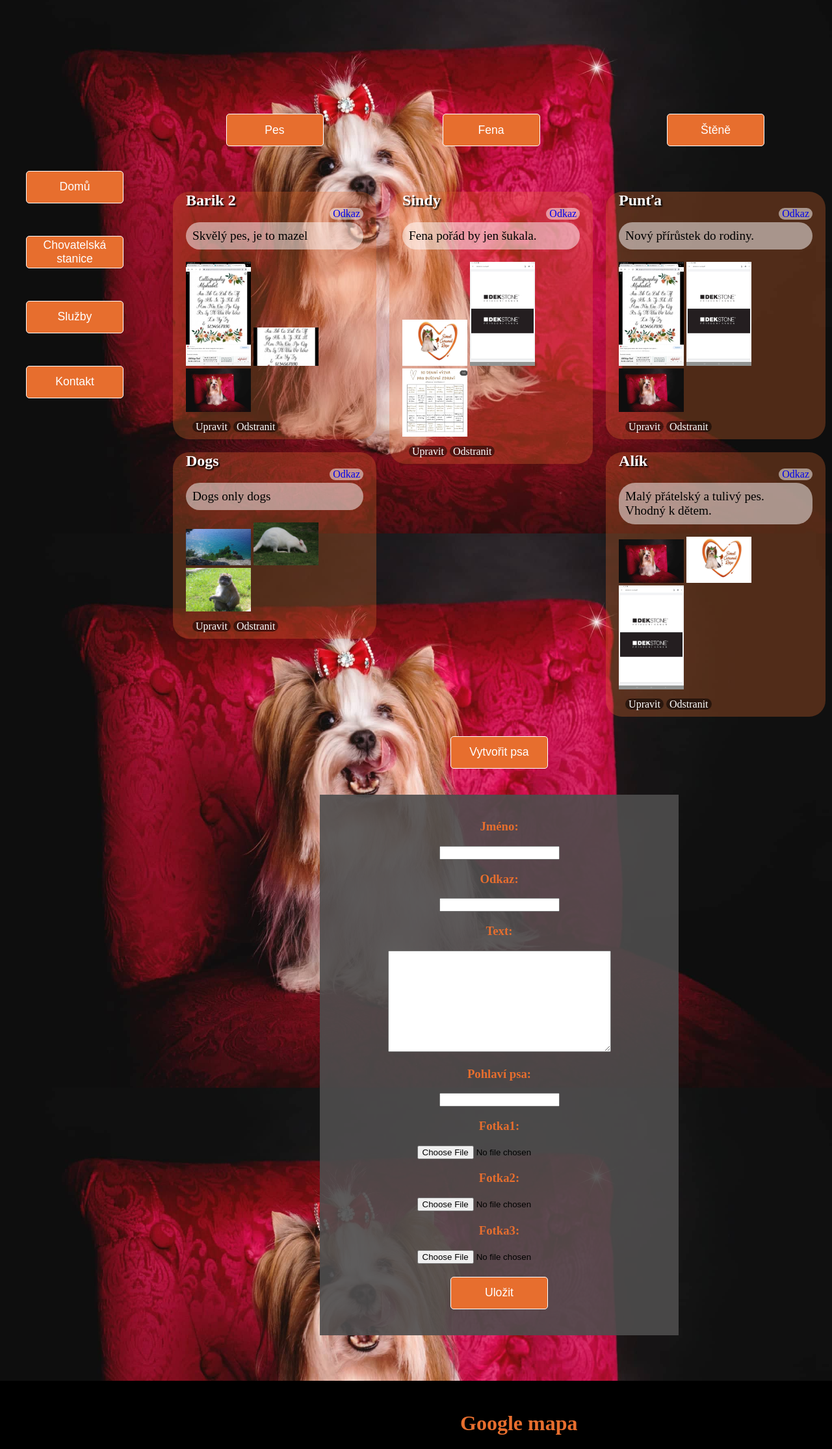
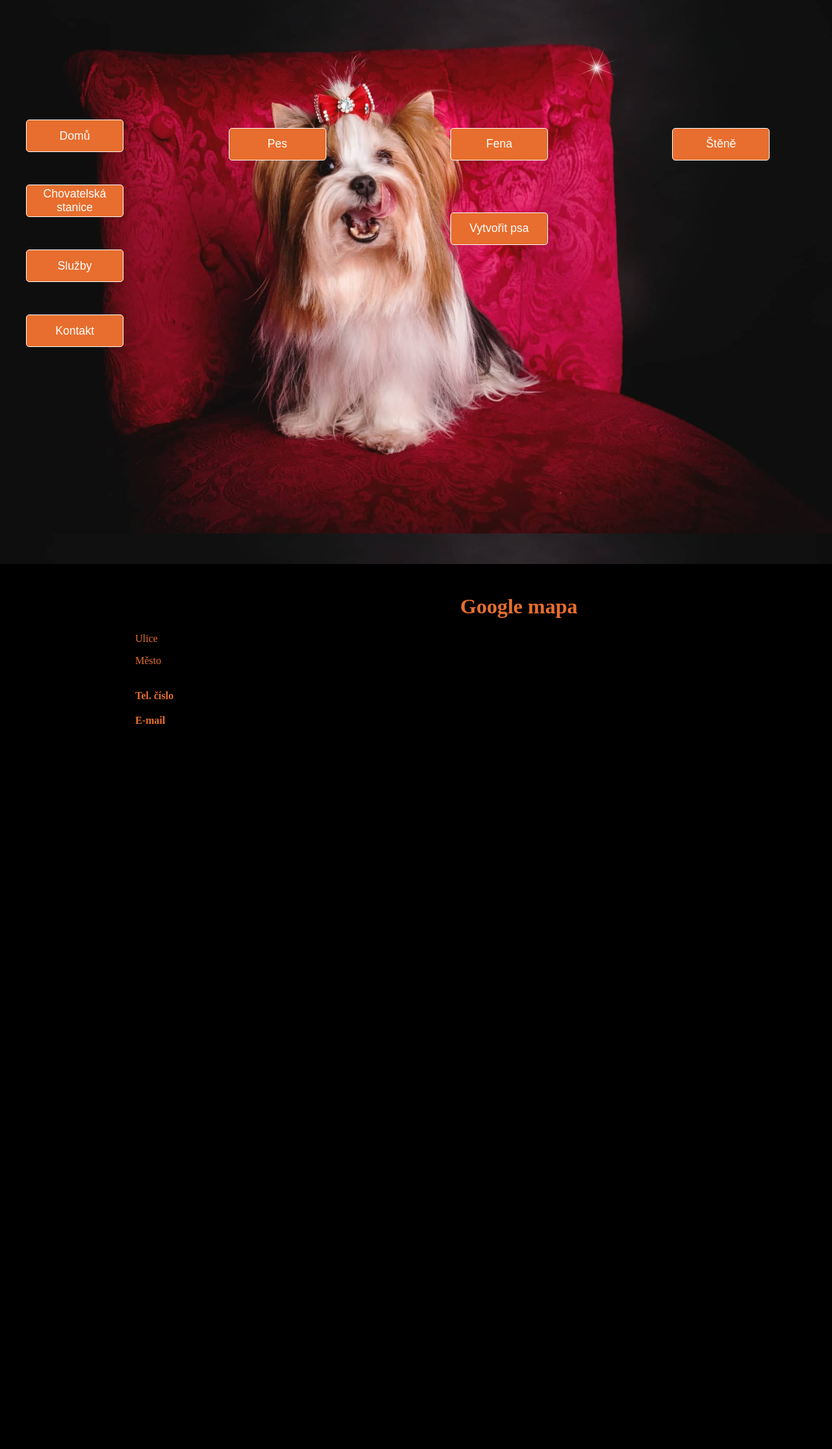
Before and after one commit to KvetoslavPrikryl/Sweet_caramel_rose_DJANGO, a Django app: page /chovatelska_stanice in a window 1280 px wide. Shown: the part 32-2262 px from the top of the page at 65% size. After the commit the page ends 1146 px from the top, so only its background shows below. Run offline with Django 4.2, Linux system fonts and the light colour scheme; a user stored in the database is signed in; data comes from the database, SQL or seed files in the repository; both versions use the stored data as it was after the commit; a map, chart or similar area stays blank; grey boxes are pictures that could not be loaded.

Commit message:
created buttons show and hide on kennel.html and service.html

```diff
--- a/backend/static/Scripts/base.js
+++ b/backend/static/Scripts/base.js
@@ -1,6 +1,12 @@
 function hamburger(){
     $("#hamburger").click(function(){
-        $(".nav").addClass("active").removeClass("nav")
+        if ($(this).childern("nav")){
+            $(".nav").addClass("active").removeClass("nav")
+        }
+        else if ($(this).childern("active")){
+            $(".active").addClass("nav").removeClass("active")
+        }
+
     })
 };
 
--- /dev/null
+++ b/backend/static/Scripts/kennel.js
@@ -0,0 +1,33 @@
+function toggle(some){
+    $(some).toggle()
+}
+
+function toggle_dog_man(){
+    $("#dog-man-button").click(function(){
+        toggle("#dog-man")
+    })
+}
+
+function toggle_dog_woman(){
+    $("#dog-women-button").click(function(){
+        toggle("#dog-women")
+    })
+}
+function toggle_dog_pup(){
+    $("#dog-pup-button").click(function(){
+        toggle("#dog-pup")
+    })
+}
+
+function create_dog(){
+    $("#create-dog-button").click(function(){
+        toggle("#create-dog")
+    })
+}
+
+$(document).ready(function(){
+    toggle_dog_man()
+    toggle_dog_woman()
+    toggle_dog_pup()
+    create_dog()
+});
--- a/backend/static/Styles/base.css
+++ b/backend/static/Styles/base.css
@@ -35,11 +35,20 @@ header{
     padding-right: 50px;
     color: white;
 }
+.backend-message{
+    position: absolute;
+    width: 100%;
+    text-align: center;
+    background: white;
+}
+.body-container{
+    display: flex;
+    flex-direction: initial;
+}
 
 /* Navbar */
 
 .navbar{
-    width: 20%;
     height: 100vh;
     position: fixed;
 }
@@ -47,17 +56,22 @@ header{
     display: flex;
     flex-direction: column;
     height: 100vh;
+    align-items: center;
     justify-content: center;
-    margin-top: 37% ;
 }
 .active{
     position: absolute;
+    display: flex;
+    flex-direction: column;
+    align-items: center;
+    justify-content: center;
     width: 100%;
     height: 100vh;
     background: rgba(0, 0, 0, 0.9);
     transition: 0.3s;
     text-align: center;
-    padding-top: 15%;
+    padding: 0;
+    margin: 0;
 }
 .hamburger{
     display: none;
@@ -86,6 +100,7 @@ main{
     width: 100%;
     float: right;
     margin: 50px 0;
+    min-height: 100vh;
 }
 .form{
     margin: 20px auto;
--- a/backend/static/Styles/kennel.css
+++ b/backend/static/Styles/kennel.css
@@ -6,9 +6,10 @@
 }
 .kennel{
     display: flex;
+    flex-direction: initial;
 }
 .kennel-dogs{
-    max-width: 33%;
+    width: 33%;
     margin: 10px;
 }
 .one-dog{
@@ -48,6 +49,18 @@
 .dog-admin{
     padding: 10px;
 }
+.create-dog{
+    display: none;
+}
+#dog-man{
+    display: none;
+}
+#dog-women{
+    display: none;
+}
+#dog-pup{
+    display: none;
+}
 @media screen and (max-width:1000px){
     .container{
         width: 100%;
--- a/backend/templates/base.html
+++ b/backend/templates/base.html
@@ -24,11 +24,11 @@
         {% endif %}
         {% if messages %}
             {% for message in messages %}
-                {{message}}
+                <div class="backend-message">{{message}}</div>
             {% endfor %}
         {% endif %}
 
-
+        <div class="body-container">
             <main>
 
                 {% block content %}
@@ -44,6 +44,7 @@
                 </ul>
                 <button class="hamburger" id="hamburger"><img src="../static/IMG/menu.png" width="30"></button>
             </nav>
+        </div>
     </div>
 
     <footer>
--- a/backend/website/templates/home.html
+++ b/backend/website/templates/home.html
@@ -19,7 +19,10 @@
                         <img src="{{user.image.url}}" class="user-image" width="100">
                     {% endif %}
                     <p class="user-text">{{user.body}}</p>
-                    <button class="login-button" id="login">Přihlásit</button>
+                    {% if user.is_authenticated %}
+                    {% else %}
+                        <button class="login-button" id="login">Přihlásit</button>
+                    {% endif %}
                 </section>
             {% endfor%}
         </div>
--- a/backend/website/templates/kennel.html
+++ b/backend/website/templates/kennel.html
@@ -2,22 +2,32 @@
 {% load static %}
 {% block styling %}
     <link rel="stylesheet", href="{% static 'Styles/kennel.css' %}">
+    <script src="{% static 'Scripts/kennel.js' %}"></script>
 {% endblock %}
 
 {% block content %}
 
     <div class="container">
+        <h1></h1>
+        <h2></h2>
         <section class="kennel">
             <div class="kennel-dogs">
-                <button class="btn">Pes</button>
+                <button class="btn dog-button" id="dog-man-button">Pes</button>
+                <div id="dog-man">
                     {% for dog in dog_man %}
                         <div class="one-dog">
                             <h2 class="dog-name">{{dog.name}}</h2>
                             <a href="{{dog.link}}" class="dog-link">Odkaz</a>
                             <p class="dog-text">{{dog.body}}</p>
+                            {% if dog.image1 %}
                                 <img src="{{dog.image1.url}}" class="dog-img">
+                            {% endif %}
+                            {% if dog.image2 %}
                                 <img src="{{dog.image2.url}}" class="dog-img">
+                            {% endif %}
+                            {% if dog.image3 %}
                                 <img src="{{dog.image3.url}}" class="dog-img">
+                            {% endif %}
                             <div class="dog-admin">
                                 {% if user.is_authenticated %}
                                     <a href="{% url 'update' dog.id %}" class="dog-edit-delete-button">Upravit</a>
@@ -27,17 +37,24 @@
                         </div>
                     {% endfor %}
                 </div>
+            </div>
             <div class="kennel-dogs">
-                <button class="btn">Fena</button>
-
+                <button class="btn" id="dog-women-button">Fena</button>
+                    <div id="dog-women">
                         {% for dog in dog_women %}
                             <div class="one-dog">
                                 <h2 class="dog-name">{{dog.name}}</h2>
                                 <a href="{{dog.link}}" class="dog-link">Odkaz</a>
                                 <p class="dog-text">{{dog.body}}</p>
+                                {% if dog.image1 %}
                                     <img src="{{dog.image1.url}}" class="dog-img">
+                                {% endif %}
+                                {% if dog.image2 %}
                                     <img src="{{dog.image2.url}}" class="dog-img">
+                                {% endif %}
+                                {% if dog.image3 %}
                                     <img src="{{dog.image3.url}}" class="dog-img">
+                                {% endif %}
                                 <div class="dog-admin">
                                     {% if user.is_authenticated %}
                                         <a href="{% url 'update' dog.id %}" class="dog-edit-delete-button">Upravit</a>
@@ -47,17 +64,24 @@
                             </div>
                         {% endfor %}
                     </div>
+            </div>
             <div class="kennel-dogs">
-                <button class="btn">Štěně</button>
-
+                <button class="btn" id="dog-pup-button">Štěně</button>
+                    <div id="dog-pup">
                         {% for dog in puppy %}
                             <div class="one-dog">
                                 <h2 class="dog-name">{{dog.name}}</h2>
                                 <a href="{{dog.link}}" class="dog-link">Odkaz</a>
                                 <p class="dog-text">{{dog.body}}</p>
+                                {% if dog.image1 %}
                                     <img src="{{dog.image1.url}}" class="dog-img">
+                                {% endif %}
+                                {% if dog.image2 %}
                                     <img src="{{dog.image2.url}}" class="dog-img">
-                        <img src="{{dog.image3.url}}" class="dog-img">
+                                {% endif %}
+                                {% if dog.image2 %}
+                                    <img src="{{dog.image2.url}}" class="dog-img">
+                                {% endif %}
                                 <div class="dog-admin">
                                     {% if user.is_authenticated %}
                                         <a href="{% url 'update' dog.id %}" class="dog-edit-delete-button">Upravit</a>
@@ -67,11 +91,12 @@
                                 </div>
                         {% endfor %}
                     </div>
+            </div>
         </section>
 
             {% if user.is_authenticated %}
-                <button class="btn form-button" >Vytvořit psa</button>
-                <section class="form">
+                <button class="btn form-button" id="create-dog-button">Vytvořit psa</button>
+                <section class="form create-dog" id="create-dog">
                     <form action="{% url 'kennel' %}" method="POST" enctype="multipart/form-data">
                         {% csrf_token %}
                         <h3>Jméno:</h3> {{form.name}}<br/>
```
Also changed, not shown: backend/static/Scripts/service.js (added, +14 -0 lines), backend/static/Styles/service.css (+8 -6 lines), backend/website/templates/service.html (+5 -3 lines), backend/db.sqlite3, backend/media/images/IMG_1362.JPG (added), backend/media/images/IMG_1464.JPG (added), backend/media/images/Moře.jpg (added). Lines whose indentation alone changed are shown as unchanged.
